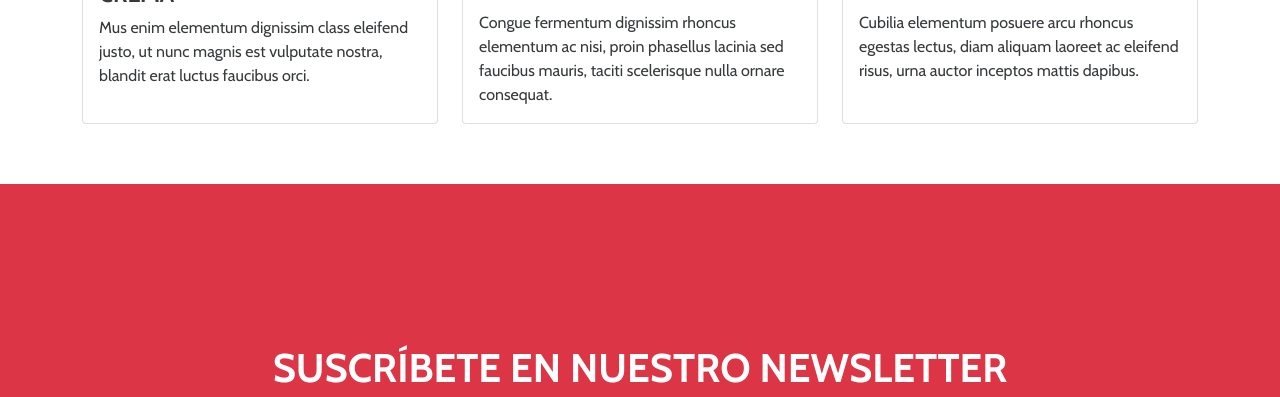
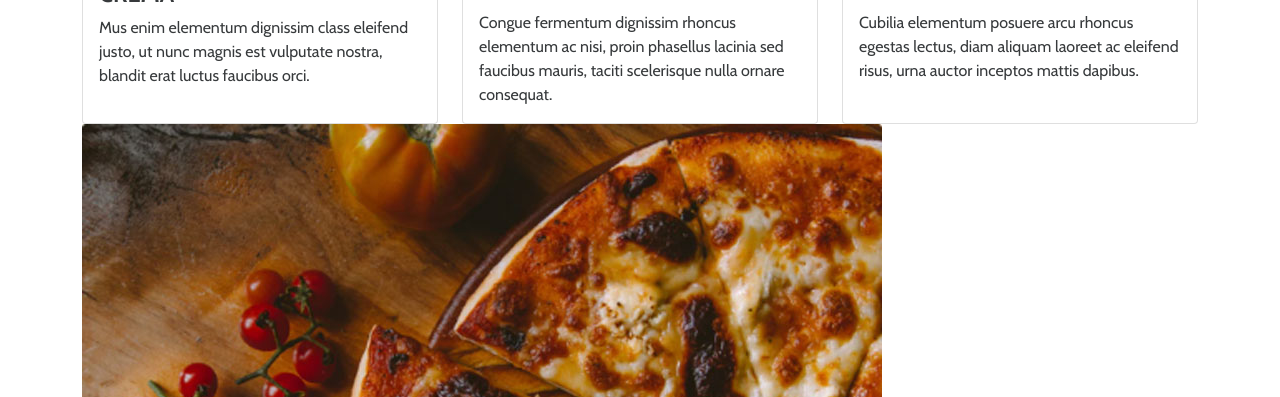
Before and after one commit to marianmoon/desafio-branching, a plain HTML site: page index.html in a window 1280 px wide. Shown: the part 2490-2887 px from the top of the page. Drawn offline with nearby package versions, Linux system fonts and the light colour scheme.

Commit message:
Cambio solicitado en imagen

```diff
--- a/index.html
+++ b/index.html
@@ -221,12 +221,20 @@
     </div>
   </section>
 
+  <!-- CAMBIO GIT-->
+  <section class="container">
+
+    <a href="https://github.com/marianmoon" target="_blank"><img src="assets/img/principal.jpg" class="img-fluid"></a>
+
+  </section>
+
   <!--NEWSLETTER-->
   <section class="container-fluid text-center newsletter mt-60 pd-responsive">
     <h2 class="fw-bold">SUSCRÍBETE EN NUESTRO NEWSLETTER</h2>
     <p>y obtén las mejores recetas que tenemos en <span>Ricomida</span></p>
     <button type="button" class="btn btn-outline-secondary mt-30">Empezar</button>
   </section>
+
 
   <!--FOOTER-->
   <footer class="container-fluid text-center">
```
